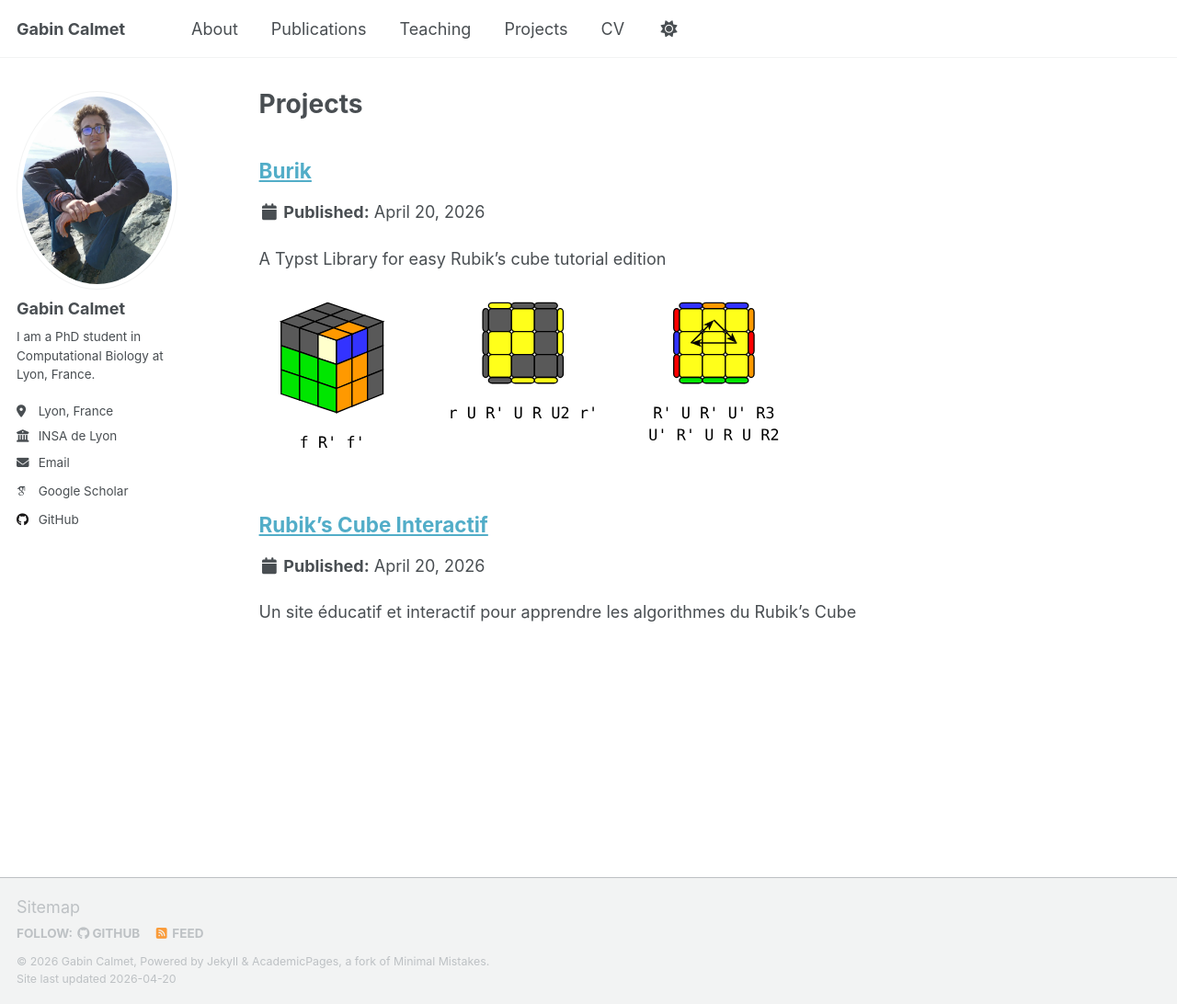
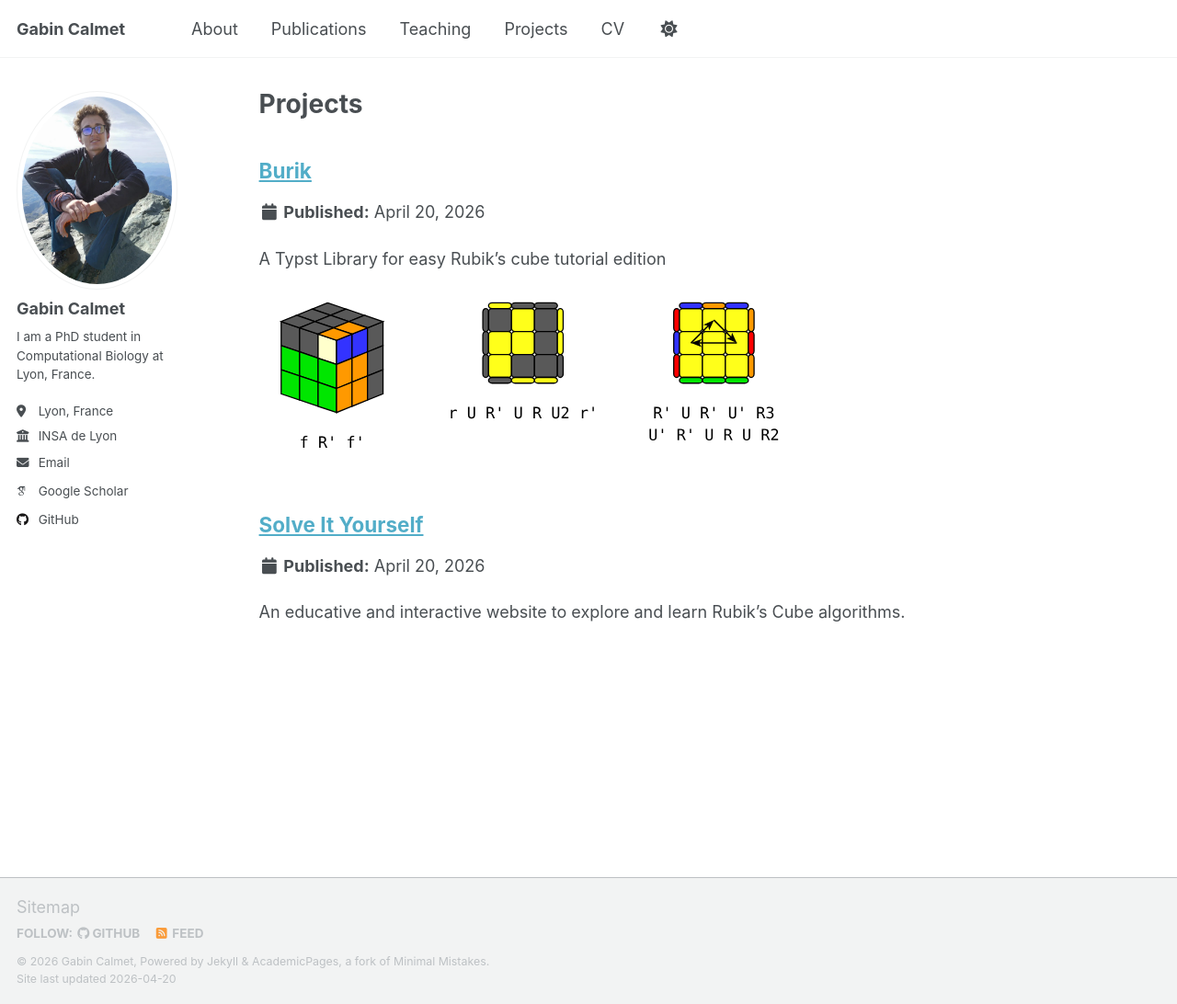
Before and after one commit to Gcalmet/gcalmet.github.io, a Jekyll site: the page built from _pages/projects.html, in a window 1280 px wide and 1092 px high. Shown: the whole window at 92% size. Built offline with Jekyll 4.4.1, drawn with Linux system fonts in a browser that asks for light colours; some web fonts are replaced; a script that is not in the unit is left out.

Commit message:
english solve it md page

```diff
--- a/_projects/solveit.md
+++ b/_projects/solveit.md
@@ -1,9 +1,9 @@
 ---
-title: "Rubik's Cube Interactif"
-excerpt: "Un site éducatif et interactif pour apprendre les algorithmes du Rubik's Cube"
+title: "Solve It Yourself"
+excerpt: "An educative and interactive website to explore and learn Rubik's Cube algorithms."
 collection: projects
 ---
 
 An educative and interactive website to explore and learn Rubik's Cube algorithms.
 
-[Solve It Yourself](https://gcalmet.github.io/solveit/)
+[Open project](https://gcalmet.github.io/solveit/)
```
